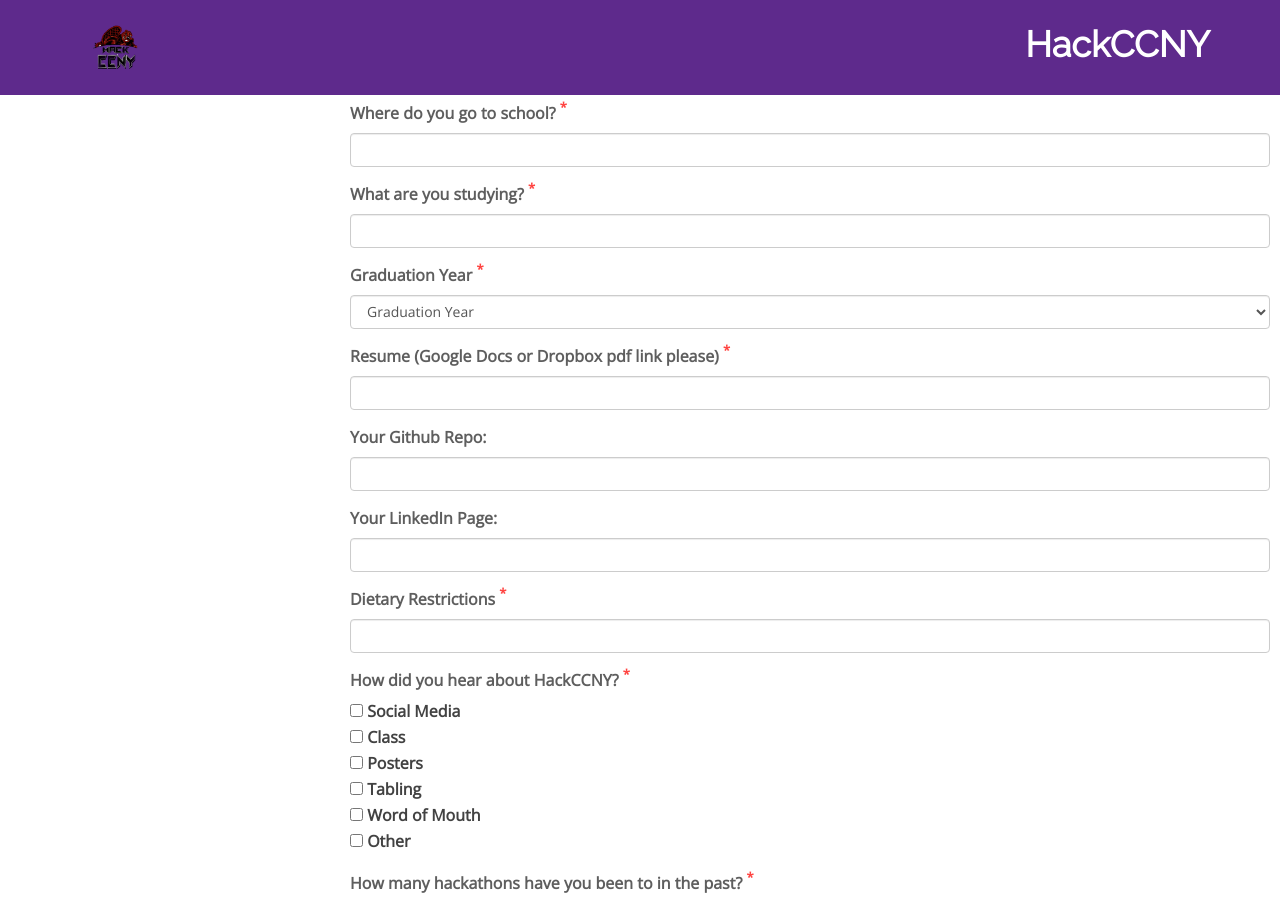
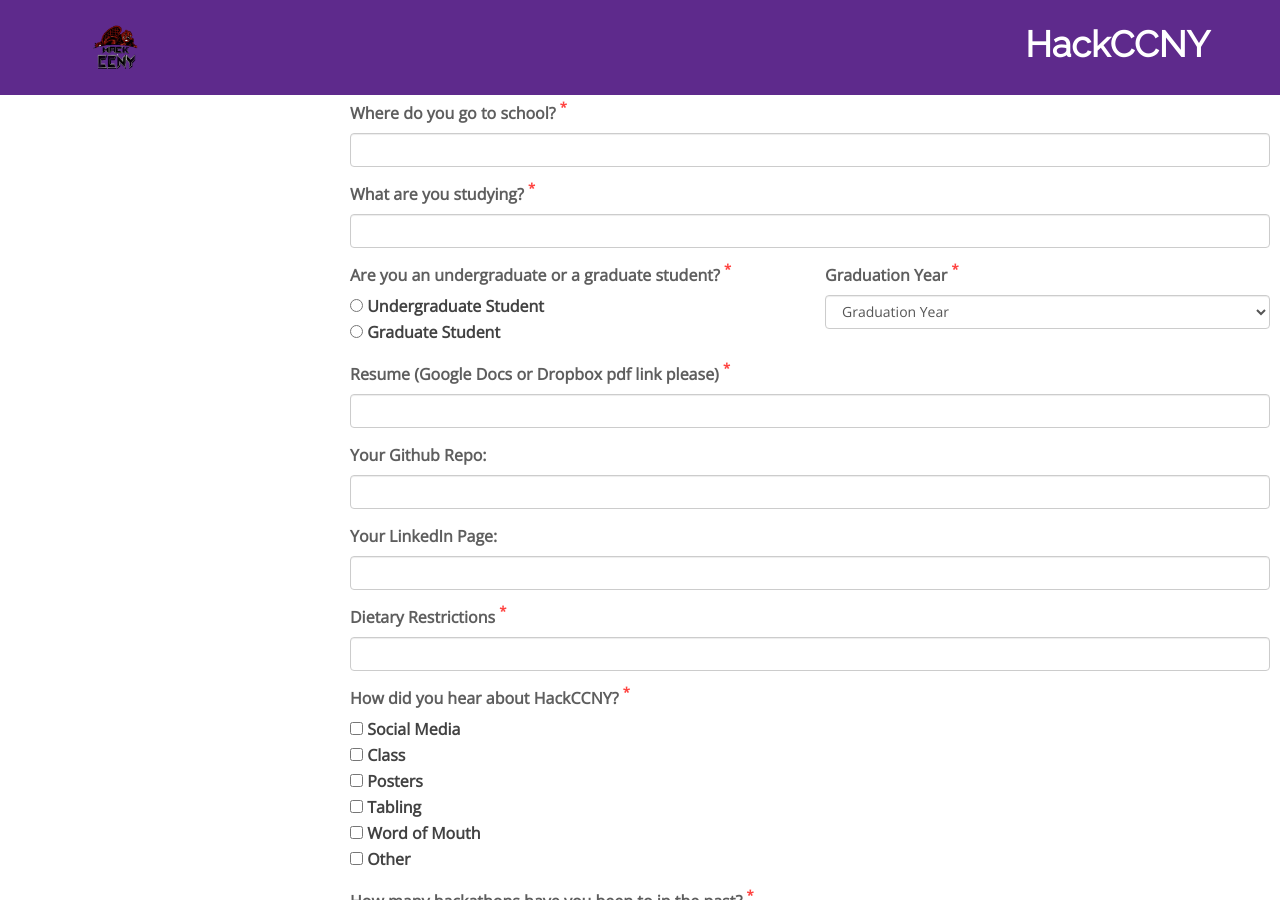
Before and after one commit to MLH/mlh-hackathon-boilerplate, a Jekyll site: the page register.html, which Jekyll copies as it is, in a window 1280 px wide and 900 px high, scrolled down 535 px. Built offline with Jekyll 4.4.1, drawn with Linux system fonts in a browser that asks for light colours; some web fonts are replaced.

Commit message:
Registration changes and added Partners

```diff
--- a/register.html
+++ b/register.html
@@ -98,7 +98,7 @@
 </section>
 <section>
     <form method="post" class="gform pure-form pure-form-stacked" id="registration"
-          action="https://script.google.com/macros/s/AKfycbzO10rzDfvtMzXus7w8AIFYzHtMKHGpS_QDcgDFAYnLasW5Ooo/exec">
+          action="https://script.google.com/a/gtest.ccny.cuny.edu/macros/s/AKfycbxDvNtKpx78MQ6KnvTYXpESKdmcHNS95cRXhoHE/exec">
         <h1 class="text-center">Registration!</h1>
         <div class="container col-md-offset-3">
 
@@ -182,8 +182,24 @@
                 <input type="text" class="form-control" name="major" id="studying" aria-describedby="studyingHelp"
                        placeholder="" required>
             </div>
-
-            <div class="form-group col-md-10">
+            <div class="form-group col-md-5">
+                <label for="undergrad" class="black" style="padding-bottom: 5px">Are you an undergraduate or a graduate student? <sup
+                        style="color:#ff4441; font-size: 13px;">*</sup></label>
+                <div class="form-check">
+                    <input class="form-check-input" type="radio" name="levelOfEducation" id="undergrad" value="undergraduate" required>
+                    <label class="form-check-label" style="color:#424242" for="one">
+                        Undergraduate Student
+                    </label>
+                </div>
+                <div class="form-check">
+                    <input class="form-check-input" type="radio" name="levelOfEducation" id="grad" value="graduate"
+                           required>
+                    <label class="form-check-label" style="color:#424242" for="2to3">
+                        Graduate Student
+                    </label>
+                </div>
+            </div>
+            <div class="form-group col-md-5">
                 <label for="InputSchool" class="black" style="padding-bottom: 5px">Graduation Year <sup
                         style="color:#ff4441; font-size: 13px;">*</sup></label>
                 <select class="form-control" name="gradYear" id="gradYear" required>
```
Also changed, not shown: other parts of register.html (+3 -1 lines), index.html (+5 -2 lines), img/crypto_club_logo.png (added).
